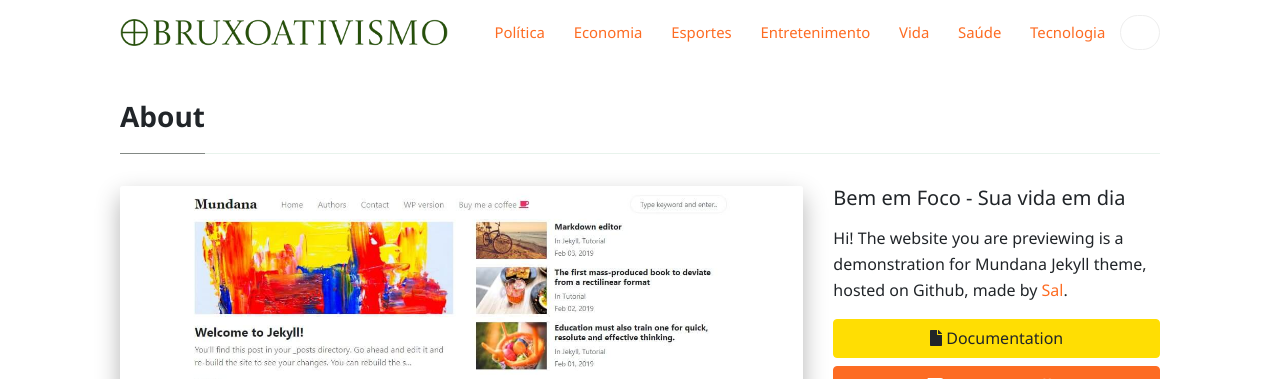
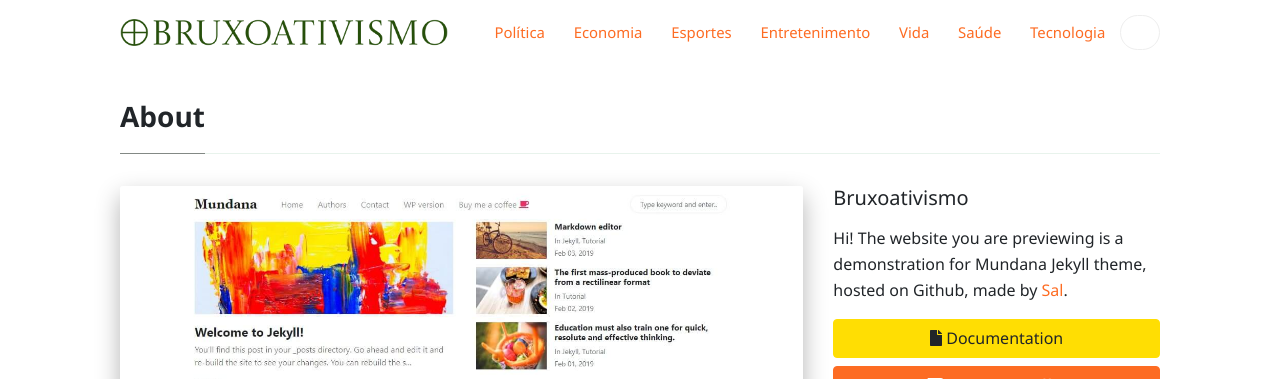
Before and after one commit to irparaumapagoda/bruxoativismo.github.io, a Jekyll site: the page built from _pages/about.md, in a window 1280 px wide and 1149 px high. Shown: the top 379 px of the window. Built offline with Jekyll 4.4.1, drawn with Linux system fonts in a browser that asks for light colours; nearby versions of some CDN libraries; comment, search, counter and statistics services are not loaded.

Commit message:
Site info updates

```diff
--- a/_config.yml
+++ b/_config.yml
@@ -1,11 +1,11 @@
 # Site
-name: 'Bem em Foco - Sua vida em dia'
+name: 'Bruxoativismo'
 description: 'Política, Economia, Esportes, Entretenimento, Vida, Saúde, Tecnologia'
 logo: 'assets/images/logo.png'
 favicon: 'assets/images/favicon.ico'
 baseurl: ''
 disqus: 'bruxoativismo'
-email: 'contato@bruxoativismo.com'
+email: 'bruxoativismo@outlook.com'
 mailchimp-list: 'https://wowthemes.us11.list-manage.com/subscribe/post?u=8aeb20a530e124561927d3bd8&amp;id=8c3d2d214b'
 locale: pt-BR
 
@@ -25,7 +25,7 @@
     site: https://luishenriquetp.github.io
     avatar: /assets/images/avatar1.jpg
     bio: "Oi, eu sou o Luís, idealizador do projeto Bruxoativismo. Espero poder passar informações úteis e incentivar mais ações conscientes entre bruxos e pagãos!"
-    email: luishenriquetp@gmail.com
+    email: bruxoativismo@outlook.com
     twitter: https://twitter.com/luishenriquetp
 
   jane:
--- a/_includes/sidebar.html
+++ b/_includes/sidebar.html
@@ -1,4 +1,4 @@
-<h5 class="mb-3">Bem em Foco - Sua vida em dia</h5>
+<h5 class="mb-3">Bruxoativismo</h5>
 
 <p>
 	Hi! The website you are previewing is a demonstration for Mundana Jekyll
--- a/_layouts/post.html
+++ b/_layouts/post.html
@@ -122,7 +122,7 @@
 								<div class="mc-field-group">
 									<input
 										type="email"
-										placeholder="Ex.: luishenriquetp@gmail.com"
+										placeholder="Ex.: bruxoativismo@outlook.com"
 										name="EMAIL"
 										class="required email form-control w-100"
 										id="mce-EMAIL"
--- a/index.html
+++ b/index.html
@@ -1,5 +1,5 @@
 ---
-title: "Bem em Foco - Sua vida em dia"
+title: "Bruxoativismo"
 layout: default
 pagination:
     enabled: true
```
